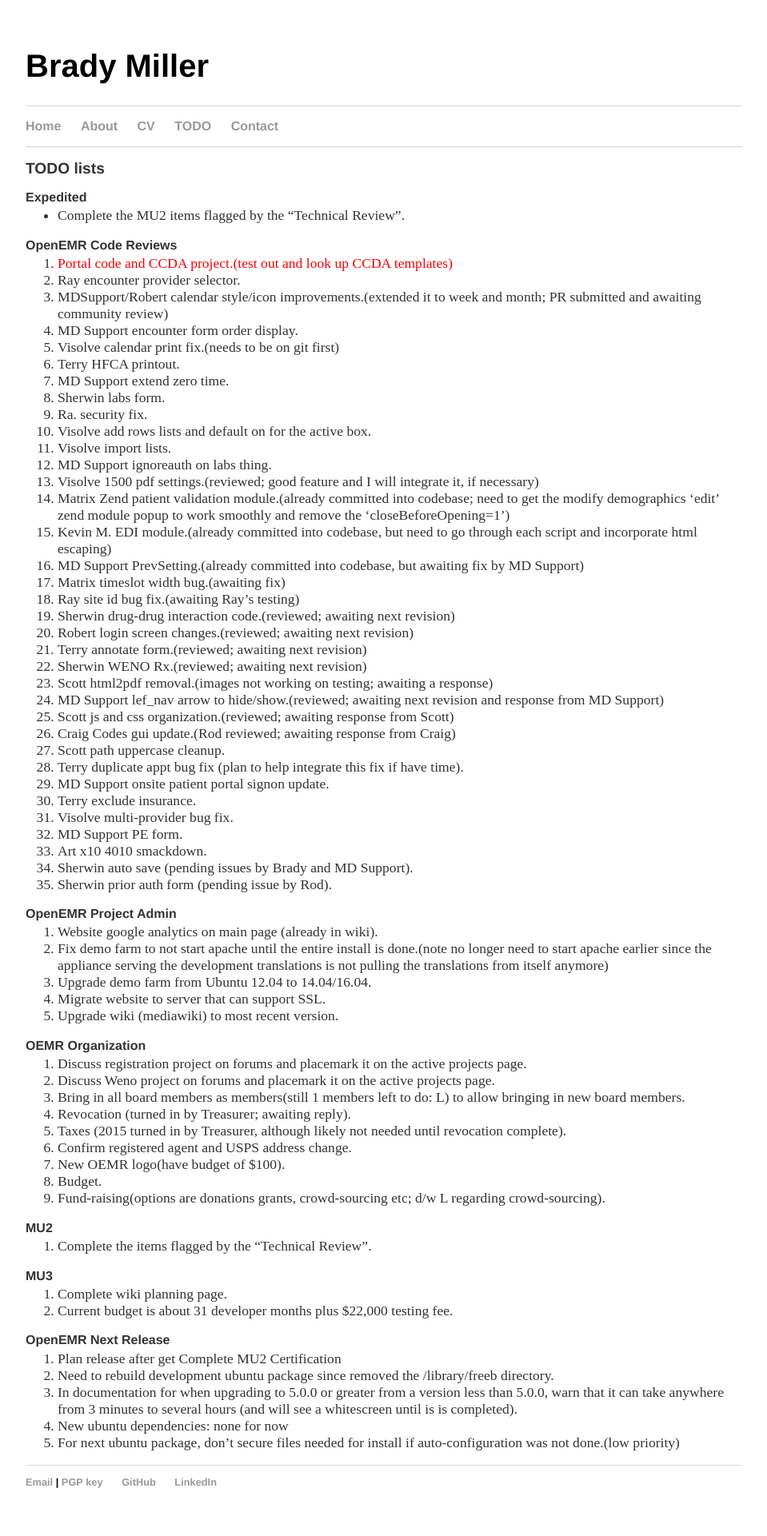
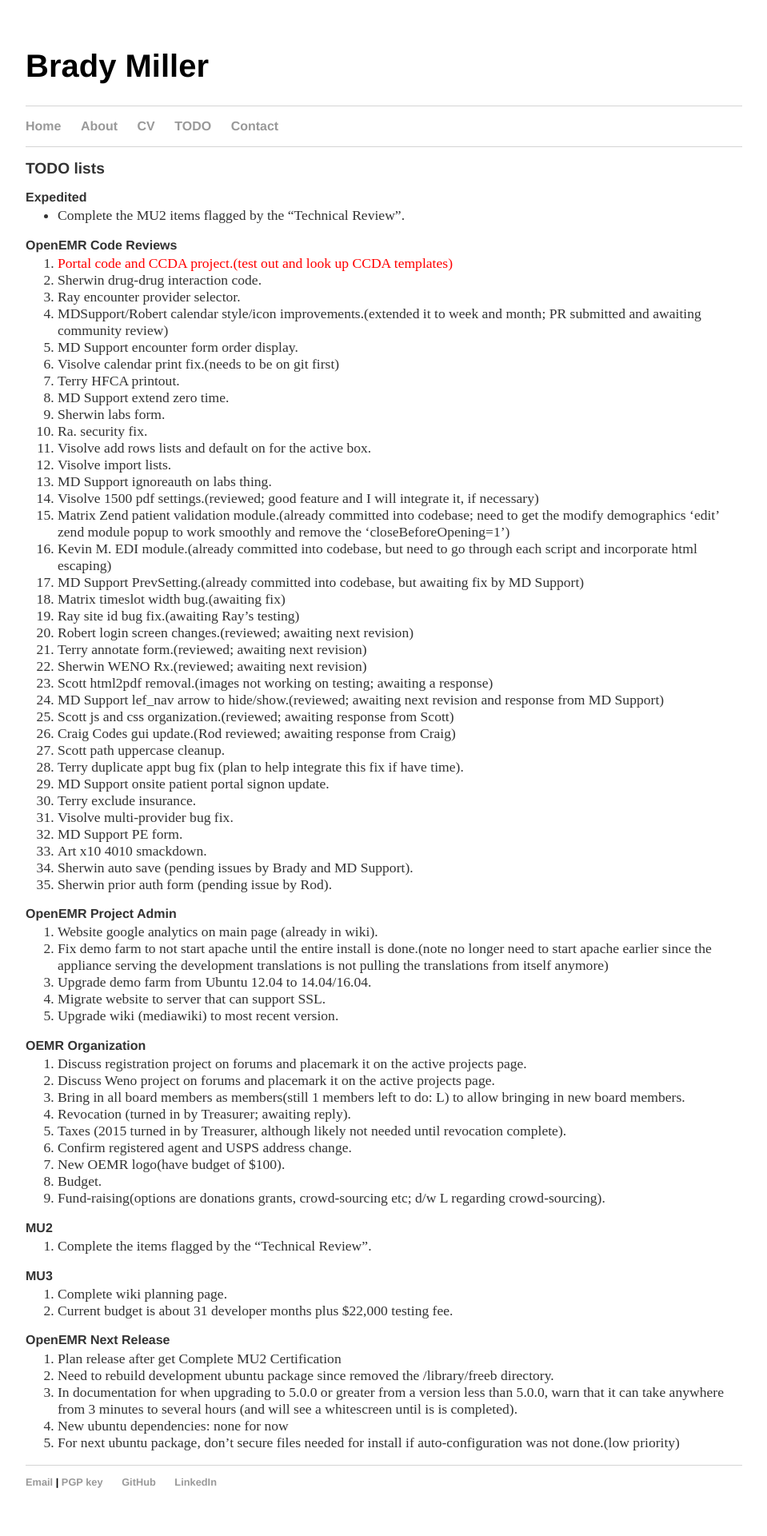
Before and after one commit to bradymiller/bradymiller.github.io, a Jekyll site: the page built from todo/index.md, in a window 1280 px wide. Shown: the whole page at 80% size, without its empty margins (160-1119 px from the left). Built offline with Jekyll 4.4.1, drawn with Linux system fonts in a browser that asks for light colours.

Commit message:
Update todo list

```diff
--- a/todo/index.md
+++ b/todo/index.md
@@ -25,7 +26,6 @@
 1. MD Support PrevSetting.(already committed into codebase, but awaiting fix by MD Support)
 1. Matrix timeslot width bug.(awaiting fix)
 1. Ray site id bug fix.(awaiting Ray's testing)
-1. Sherwin drug-drug interaction code.(reviewed; awaiting next revision)
 1. Robert login screen changes.(reviewed; awaiting next revision)
 1. Terry annotate form.(reviewed; awaiting next revision)
 1. Sherwin WENO Rx.(reviewed; awaiting next revision)
```
Also changed, not shown: other parts of todo/index.md (+1 -0 lines).
